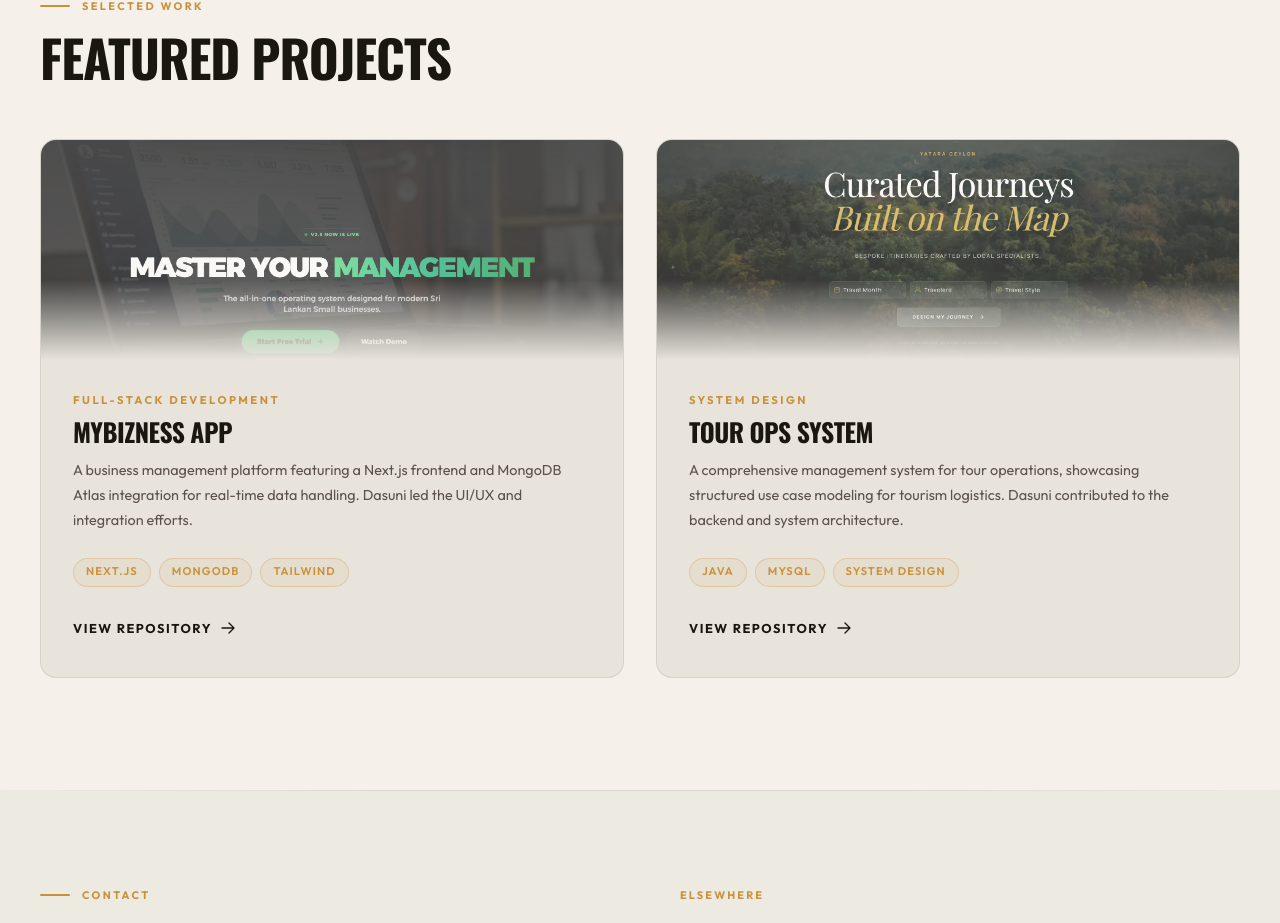
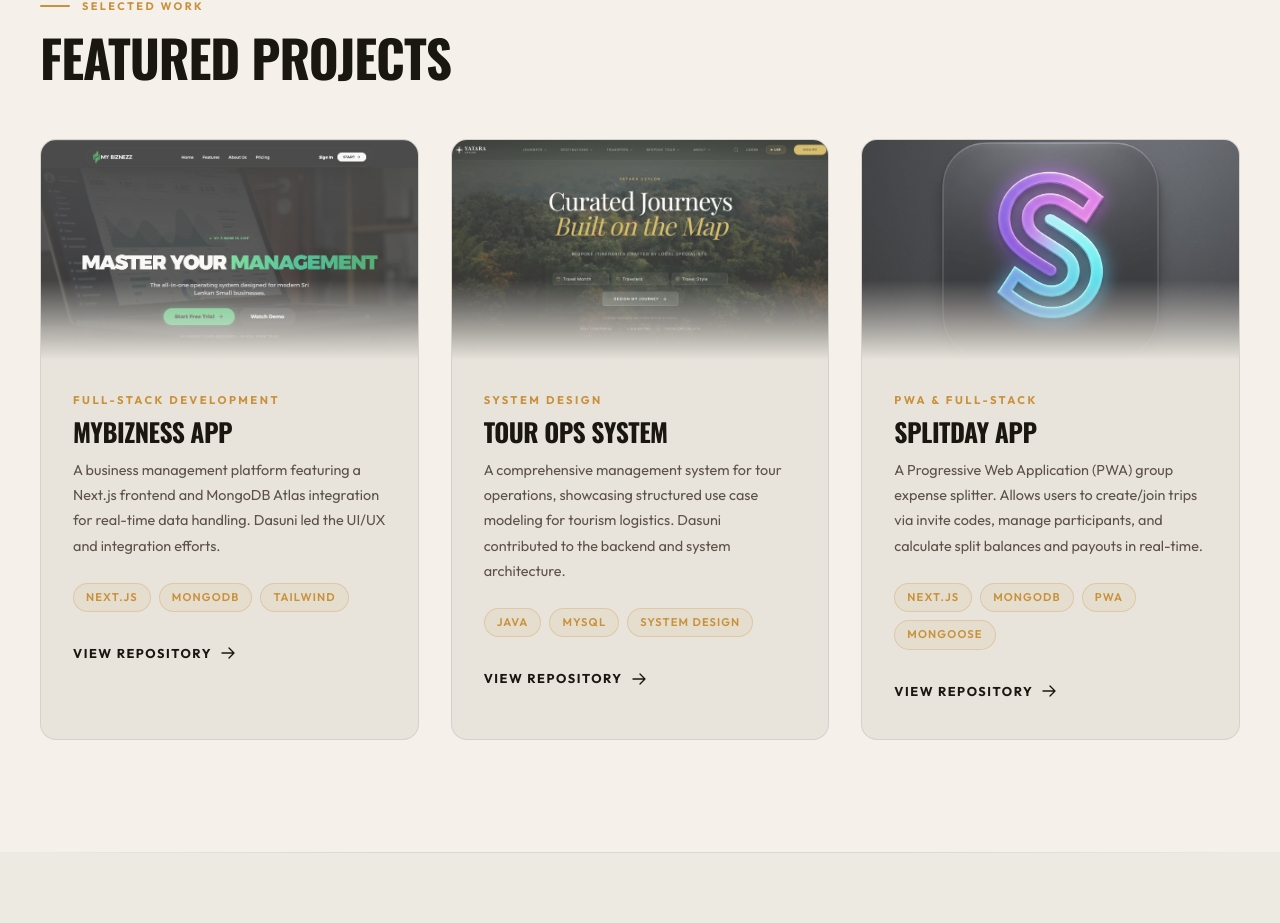
Before and after one commit to Dasuni-Nawarathna/my-portfolio, a Next.js app: page / in a window 1280 px wide. Shown: the part 1840-2763 px from the top of the page. Built offline with nearby package versions, Linux system fonts and the light colour scheme.

Commit message:
Add SplitDay project to work section and configure static tab icon for Vercel deployment

```diff
--- a/app/page.tsx
+++ b/app/page.tsx
@@ -311,7 +311,7 @@ export default function Home() {
             </h2>
           </div>
 
-          <div style={{ display: 'grid', gridTemplateColumns: 'repeat(2, 1fr)', gap: '2rem' }}>
+          <div style={{ display: 'grid', gridTemplateColumns: 'repeat(3, 1fr)', gap: '2rem' }}>
             <ProjectCard
               title="MyBizness App"
               category="Full-Stack Development"
@@ -327,6 +327,14 @@ export default function Home() {
               tags={['Java', 'MySQL', 'System Design']}
               link="https://github.com/Dasuni-Nawarathna/YataraCeylon.git"
               imagePath="/YataraCeylon.png"
+            />
+            <ProjectCard
+              title="SplitDay App"
+              category="PWA & Full-Stack"
+              description="A Progressive Web Application (PWA) group expense splitter. Allows users to create/join trips via invite codes, manage participants, and calculate split balances and payouts in real-time."
+              tags={['Next.js', 'MongoDB', 'PWA', 'Mongoose']}
+              link="https://github.com/Dasuni-Nawarathna/SplitDay.git"
+              imagePath="/SplitDay.png"
             />
           </div>
         </div>
```
Also changed, not shown: public/SplitDay.png (added), public/icon.svg (added).
